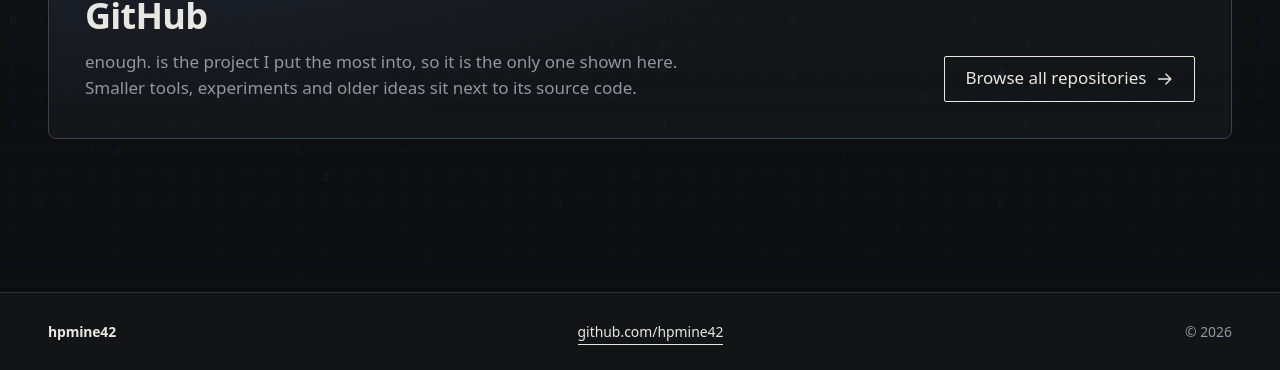
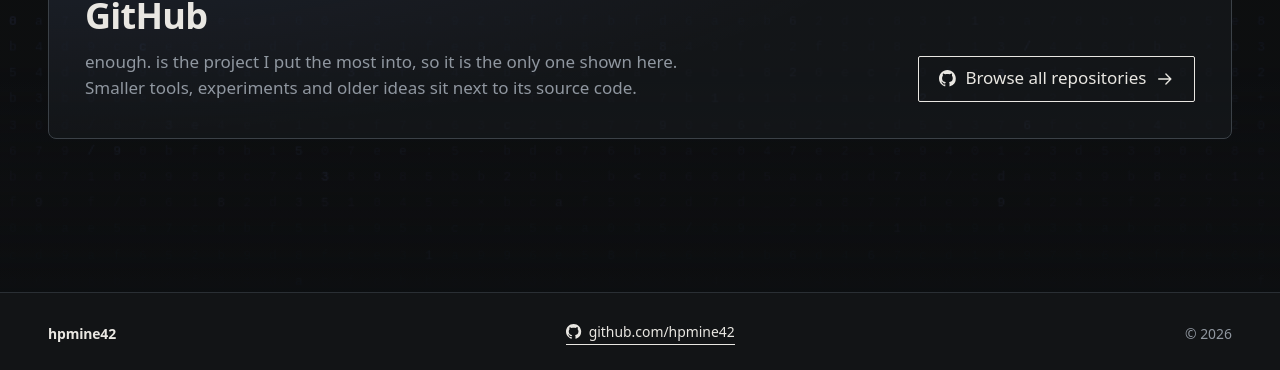
Before and after one commit to hpmine42/hpmine42.github.io, a Vue app: page / in a window 1280 px wide. Shown: the part 2118-2488 px from the top of the page. Built offline with nearby package versions, Linux system fonts and the light colour scheme.

Commit message:
GitHub marks on GitHub links; trail retracts when the pointer rests
Co-authored-by: arena-agent <297053741+arena-agent@users.noreply.github.com>

```diff
--- a/src/components/DotField.vue
+++ b/src/components/DotField.vue
@@ -12,15 +12,17 @@
   that follows the pointer's path like a little animal — straight when
   you move straight, bending when you turn. It is deliberately plump:
   a solid bright head on the pointer, a broad body, a long tail, and
-  dots that swell as it passes. A tap or click leaves one clearly larger
-  dot that blooms where the pointer went down, then grows and fades
-  again. Dots near the worm light up signal blue and budge just a little;
-  per dot only the nearest segment counts, so the worm stays one clean
-  body and never piles up where it crosses itself. Text dots only yield a
-  little against a stiffer spring and a hard displacement cap, so the
-  word stays readable while you drag across it. The animation loop only
-  runs while something is moving, and never while the canvas is off
-  screen.
+  dots that swell as it passes. The body is evened out over the last few
+  path points, so it reads as one clean curve instead of a jittery
+  stroke. When the pointer stops, the tail does not freeze: it retracts
+  into the head and the head fades, until nothing is left — moving again
+  grows a fresh tail from the new spot. A tap or click leaves one clearly
+  larger dot that blooms where the pointer went down, then grows and
+  fades again. Dots near the worm light up signal blue; the letters of the
+  name lean away noticeably more than the rest of the field, but against a
+  stiffer spring and a hard displacement cap, so the word stays readable.
+  The animation loop only runs while something is moving, and never while
+  the canvas is off screen.
 */
 
 const props = defineProps<{ text: string }>()
@@ -72,6 +74,8 @@
 let colorDim = '#2b3036'
 let colorText = '#e9e7e2'
 let colorSignal = '#8aa2ff'
+/** 1 while the pointer moves, falling to 0 while it rests (tail retracts). */
+let wormLife = 0
 /* x/y is the lagging circle position the physics uses, tx/ty the raw
    pointer target it eases toward. */
 const pointer = { x: -9999, y: -9999, tx: -9999, ty: -9999, active: false }
@@ -80,9 +84,14 @@
 const wormPath: Array<{ x: number; y: number }> = []
 const WORM_SEGMENTS = 18
 const WORM_SPACING = 18
+/** A resting pointer keeps its tail this long, then the tail retracts. */
+const WORM_HOLD_MS = 120
+const WORM_RETRACT_MS = 640
 /** A dot that blooms where the pointer was pressed, then grows and fades. */
 const press = { x: 0, y: 0, at: Number.NEGATIVE_INFINITY, strength: 0 }
 const PRESS_MS = 620
+/** performance.now() of the last real pointer movement, for the retraction. */
+let lastMoveAt = 0
 /** performance.now() timestamp of the intro assembly (0 = no intro running). */
 let introStart = 0
 
@@ -276,7 +285,7 @@
       const mag = Math.hypot(g.dx[i] ?? 0, g.dy[i] ?? 0)
       const swell =
         1 +
-        Math.min(mag / (g.spacing * 2.2), 1) * (g.inText[i] === 1 ? 0.35 : 1.1) +
+        Math.min(mag / (g.spacing * 2.2), 1) * (g.inText[i] === 1 ? 0.55 : 1.1) +
         (kind === KIND_SIGNAL ? (g.glow[i] ?? 0) * 1.45 : 0)
       const r =
         (g.inText[i] === 1 ? radiusText : kind === KIND_SIGNAL ? radiusDim * 2.15 : radiusDim) * swell
@@ -289,18 +298,20 @@
   // The worm's head: a solid circle right on the pointer, a little larger
   // than before, wrapped in two soft halos so it reads as a bright lamp
   // dragging the tail behind it.
-  if (pointer.active && !reduced.value) {
-    const headR = g.spacing * 0.78
+  if (pointer.active && !reduced.value && wormLife > 0.02) {
+    // The head shrinks and dims with the retracting body, so a stopped
+    // pointer leaves an empty field once the tail is gone.
+    const headR = g.spacing * 0.78 * (0.55 + 0.45 * wormLife)
     c.fillStyle = colorSignal
-    c.globalAlpha = 0.16
+    c.globalAlpha = 0.16 * wormLife
     c.beginPath()
     c.arc(pointer.x, pointer.y, headR * 2.2, 0, TAU)
     c.fill()
-    c.globalAlpha = 0.3
+    c.globalAlpha = 0.3 * wormLife
     c.beginPath()
     c.arc(pointer.x, pointer.y, headR * 1.5, 0, TAU)
     c.fill()
-    c.globalAlpha = 0.95
+    c.globalAlpha = 0.95 * wormLife
     c.beginPath()
     c.arc(pointer.x, pointer.y, headR, 0, TAU)
     c.fill()
@@ -332,6 +343,15 @@
   const pressAge = now - press.at
   press.strength = pressAge >= 0 && pressAge < PRESS_MS ? 1 - pressAge / PRESS_MS : 0
 
+  // How much worm is left: full while the pointer moves, then it retracts
+  // over a moment until the field has nothing on it again.
+  const idleFor = now - lastMoveAt
+  wormLife = !pointer.active
+    ? 0
+    : idleFor <= WORM_HOLD_MS
+      ? 1
+      : Math.max(0, 1 - (idleFor - WORM_HOLD_MS) / WORM_RETRACT_MS)
+
   // Follow the pointer closely, with just a little lag.
   if (pointer.active) {
     const glide = 1 - Math.pow(0.35, dt)
@@ -339,7 +359,7 @@
     pointer.y += (pointer.ty - pointer.y) * glide
 
     const newest = wormPath[0]
-    if (!newest || Math.hypot(pointer.x - newest.x, pointer.y - newest.y) > 3) {
+    if (!newest || Math.hypot(pointer.x - newest.x, pointer.y - newest.y) > 4) {
       wormPath.unshift({ x: pointer.x, y: pointer.y })
       if (wormPath.length > 150) wormPath.pop()
     }
@@ -354,11 +374,15 @@
   const wormX = new Float32Array(WORM_SEGMENTS)
   const wormY = new Float32Array(WORM_SEGMENTS)
   let wormCount = 0
-  if (pointer.active && wormPath.length > 0) {
+  // Only the part of the body that is still alive gets laid down; the rest
+  // of the path simply stays unused, so the tail shortens from the tip.
+  const reach = WORM_SPACING * (WORM_SEGMENTS - 1) * wormLife
+  if (pointer.active && wormLife > 0 && wormPath.length > 0) {
     let seg = 1 // current path segment (wormPath[seg-1] -> wormPath[seg])
     let walked = 0 // path length covered before that segment
     for (let s = 0; s < WORM_SEGMENTS; s += 1) {
       const target = s * WORM_SPACING
+      if (target > reach) break
       while (seg < wormPath.length) {
         const a = wormPath[seg - 1]
         const b = wormPath[seg]
@@ -377,6 +401,18 @@
       wormY[s] = a.y + (b.y - a.y) * t
       wormCount = s + 1
     }
+  }
+
+  // Order: one light smoothing pass along the body. It evens out the small
+  // wobbles of raw pointer samples, so the worm reads as a tidy curve
+  // instead of a scribble, while the head stays exactly on the pointer.
+  for (let s = 1; s < wormCount - 1; s += 1) {
+    const px = wormX[s - 1] ?? 0
+    const py = wormY[s - 1] ?? 0
+    const nx = wormX[s + 1] ?? 0
+    const ny = wormY[s + 1] ?? 0
+    wormX[s] = (px + 2 * (wormX[s] ?? 0) + nx) / 4
+    wormY[s] = (py + 2 * (wormY[s] ?? 0) + ny) / 4
   }
 
   const damping = Math.pow(DAMPING, dt)
@@ -404,8 +440,9 @@
     }
 
     const isText = g.inText[i] === 1
-    // The word resists: text dots feel only about half the push.
-    const give = isText ? 0.45 : 1
+    // The word reacts clearly when the worm touches it, but still resists
+    // compared to the free field, so the letters stay letters.
+    const give = isText ? 0.7 : 1
     let dx = g.dx[i] ?? 0
     let dy = g.dy[i] ?? 0
     let vx = g.vx[i] ?? 0
@@ -473,7 +510,7 @@
     // Hard cap on travel, tight for text dots (about 2 dot spacings): the
     // letters can lean away from the pointer but never tear apart. Not
     // applied during the intro, where dots legitimately start far away.
-    const cap = g.spacing * (isText ? 2.1 : 3.6)
+    const cap = g.spacing * (isText ? 2.5 : 3.6)
     const travel = Math.hypot(dx, dy)
     if (introStart === 0 && travel > cap) {
       dx = (dx / travel) * cap
@@ -502,6 +539,8 @@
 
   if (introStart > 0 && !moving) introStart = 0
   if (press.strength > 0) moving = true
+  // Keep stepping while the tail is still pulling itself in.
+  if (pointer.active && wormLife > 0) moving = true
 
   if (!moving && !displaced) {
     g.dx.fill(0)
@@ -525,8 +564,14 @@
   const canvas = canvasEl.value
   if (!canvas || reduced.value || !visible) return
   const rect = canvas.getBoundingClientRect()
-  pointer.tx = event.clientX - rect.left
-  pointer.ty = event.clientY - rect.top
+  const nextX = event.clientX - rect.left
+  const nextY = event.clientY - rect.top
+  if (Math.hypot(nextX - pointer.tx, nextY - pointer.ty) > 0.5 || !pointer.active) {
+    lastMoveAt = performance.now()
+    wormLife = 1
+  }
+  pointer.tx = nextX
+  pointer.ty = nextY
   if (!pointer.active) {
     // Snap on entry so the field does not sweep in from the last visit,
     // and start a fresh tail at the entry point.
--- /dev/null
+++ b/src/components/GitHubMark.vue
@@ -0,0 +1,22 @@
+<script setup lang="ts">
+/*
+  The GitHub mark, inline so nothing is loaded from a third-party host.
+  It is only ever used next to a link to GitHub.
+*/
+</script>
+
+<template>
+  <svg class="gh-mark" viewBox="0 0 16 16" width="16" height="16" aria-hidden="true" focusable="false">
+    <path
+      fill="currentColor"
+      d="M8 0C3.58 0 0 3.58 0 8c0 3.54 2.29 6.53 5.47 7.59.4.07.55-.17.55-.38 0-.19-.01-.82-.01-1.49-2.01.37-2.53-.49-2.69-.94-.09-.23-.48-.94-.82-1.13-.28-.15-.68-.52-.01-.53.63-.01 1.08.58 1.23.82.72 1.21 1.87.87 2.33.66.07-.52.28-.87.51-1.07-1.78-.2-3.64-.89-3.64-3.95 0-.87.31-1.59.82-2.15-.08-.2-.36-1.02.08-2.12 0 0 .67-.21 2.2.82.64-.18 1.32-.27 2-.27s1.36.09 2 .27c1.53-1.04 2.2-.82 2.2-.82.44 1.1.16 1.92.08 2.12.51.56.82 1.27.82 2.15 0 3.07-1.87 3.75-3.65 3.95.29.25.54.73.54 1.48 0 1.07-.01 1.93-.01 2.2 0 .21.15.46.55.38A8.01 8.01 0 0 0 16 8c0-4.42-3.58-8-8-8Z"
+    />
+  </svg>
+</template>
+
+<style scoped>
+.gh-mark {
+  display: block;
+  flex: none;
+}
+</style>
--- a/src/components/ProjectEnough.vue
+++ b/src/components/ProjectEnough.vue
@@ -7,6 +7,7 @@
 import EnoughThread from './EnoughThread.vue'
 import ExternalLink from './ExternalLink.vue'
 import FactList from './FactList.vue'
+import GitHubMark from './GitHubMark.vue'
 
 const reduced = useReducedMotion()
 const word = ref<HTMLElement | null>(null)
@@ -81,6 +82,7 @@
         </div>
 
         <ExternalLink class="enough__elsewhere-link" :href="elsewhere.url" variant="button">
+          <GitHubMark class="enough__elsewhere-mark" />
           <span>{{ elsewhere.label }}</span>
           <svg class="enough__arrow" viewBox="0 0 20 20" width="18" height="18" aria-hidden="true" focusable="false">
             <path
@@ -361,6 +363,11 @@
   gap: 0.6rem;
 }
 
+.enough__elsewhere-mark {
+  width: 1.05rem;
+  height: 1.05rem;
+}
+
 .enough__arrow {
   transition: transform 0.35s var(--ease-out);
 }
--- a/src/components/SiteFooter.vue
+++ b/src/components/SiteFooter.vue
@@ -1,6 +1,7 @@
 <script setup lang="ts">
 import { profile } from '../data/content'
 import ExternalLink from './ExternalLink.vue'
+import GitHubMark from './GitHubMark.vue'
 
 const year = new Date().getFullYear()
 </script>
@@ -9,7 +10,10 @@
   <footer class="site-footer">
     <div class="site-footer__inner">
       <p class="site-footer__name">{{ profile.name }}</p>
-      <ExternalLink :href="profile.githubUrl">{{ profile.githubLabel }}</ExternalLink>
+      <ExternalLink class="site-footer__link" :href="profile.githubUrl">
+        <GitHubMark class="site-footer__mark" />
+        {{ profile.githubLabel }}
+      </ExternalLink>
       <p class="site-footer__year">© {{ year }}</p>
     </div>
   </footer>
@@ -34,6 +38,18 @@
   margin-inline: auto;
 }
 
+.site-footer__link {
+  display: inline-flex;
+  align-items: center;
+  gap: 0.45rem;
+}
+
+.site-footer__mark {
+  width: 0.95rem;
+  height: 0.95rem;
+  margin-top: -0.1em;
+}
+
 .site-footer__name {
   font-weight: 650;
   letter-spacing: -0.01em;
```
